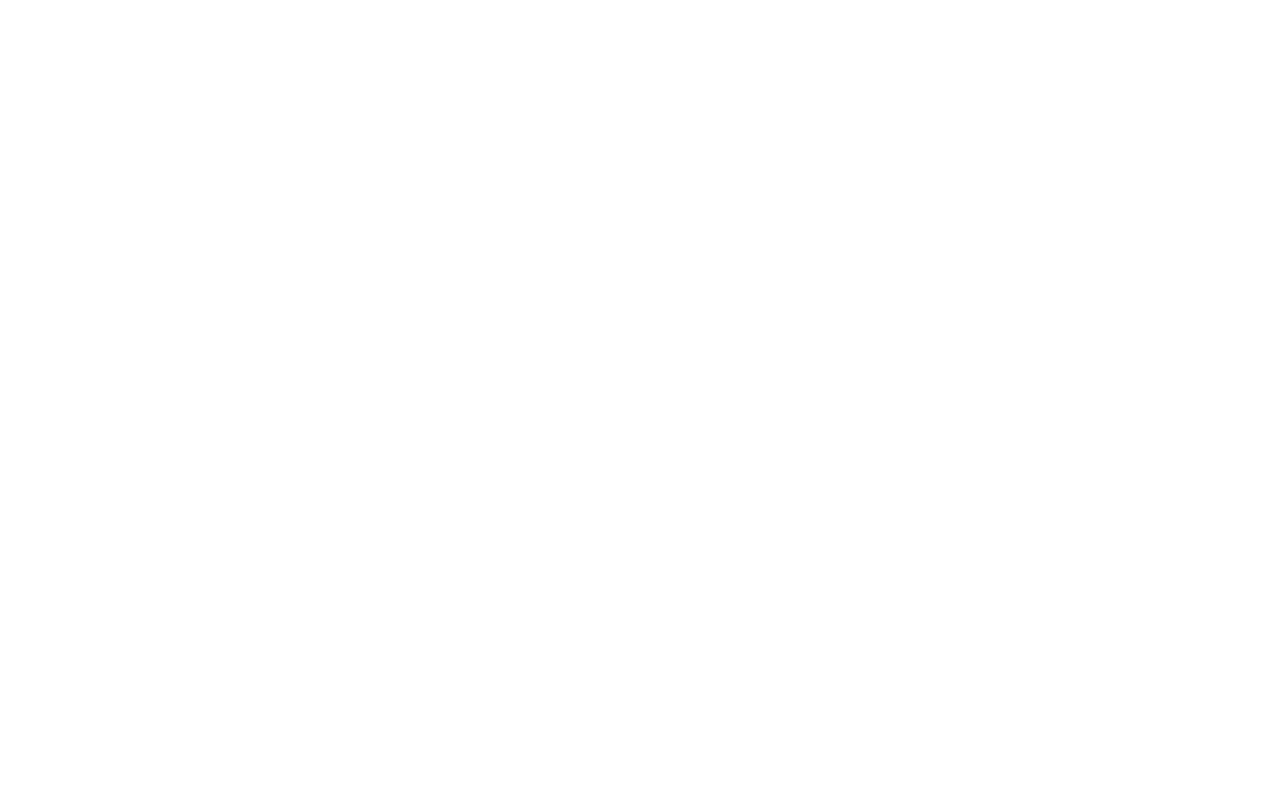
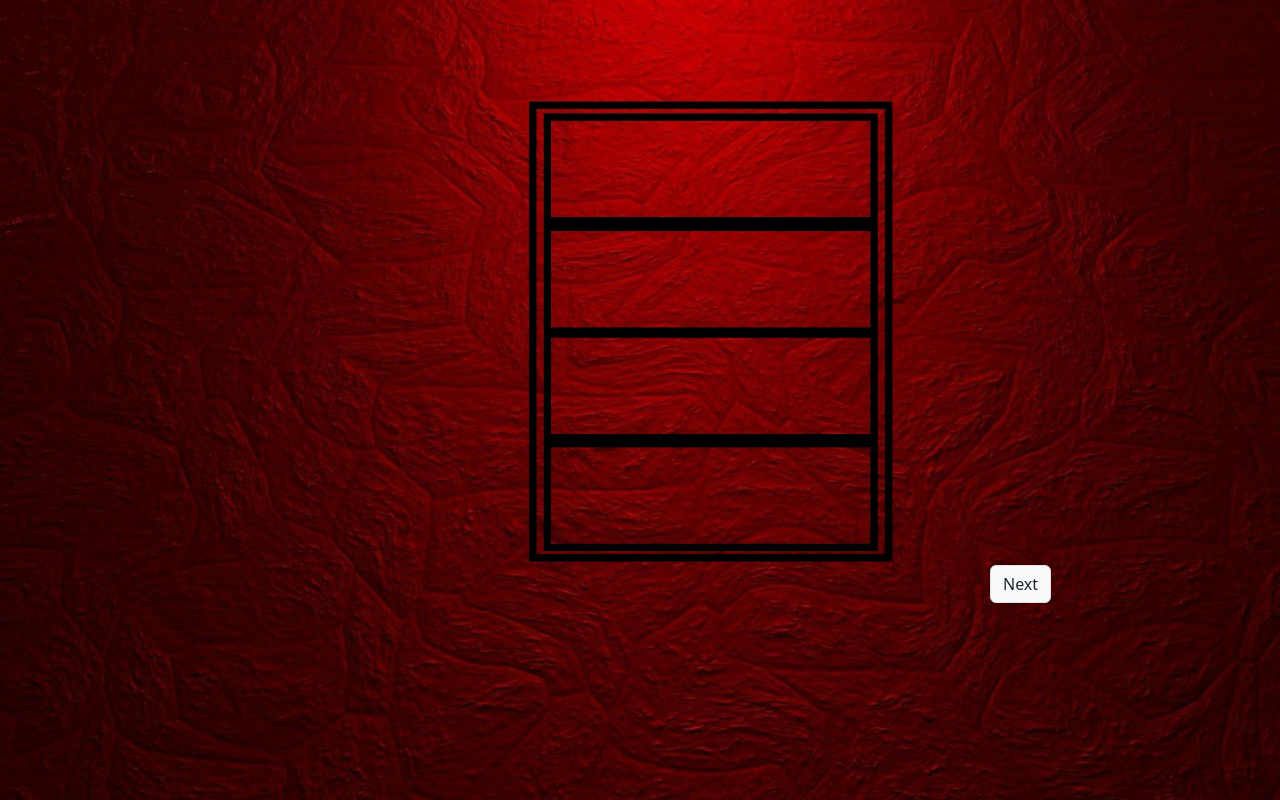
Before and after one commit to mikhailgutsu/DB_Project, a React (Create React App) app in the folder DB_Project/FrontEnd/: page /welcome in a window 1280 px wide. Before the commit this address had no page. Built offline with nearby package versions, Linux system fonts and the light colour scheme.

Commit message:
Welcome page

```diff
--- a/DB_Project/FrontEnd/src/App.js
+++ b/DB_Project/FrontEnd/src/App.js
@@ -3,6 +3,7 @@
 import {BrowserRouter, Routes, Route} from 'react-router-dom'
 import Signup from './Signup'
 import Home from './Home'
+import Welcome from "./Welcome";
 
 function App()
 {
@@ -12,6 +13,7 @@
           <Route path='/' element={<Login />}></Route>
           <Route path='/signup' element={<Signup />}></Route>
           <Route path='/home' element={<Home />}></Route>
+          <Route path='/welcome' element={<Welcome />}></Route>
         </Routes>
       </BrowserRouter>
   )
--- a/DB_Project/FrontEnd/src/Welcome.js
+++ b/DB_Project/FrontEnd/src/Welcome.js
@@ -1,10 +1,30 @@
 import React from 'react';
 import { Link, useNavigate } from 'react-router-dom'
+import pickImage from "./assets/pickhotel.jpg";
 
 function Welcome()
 {
+    const containerStyle = {
+        background: `url(${pickImage})`,
+        backgroundSize: 'cover',
+        width: '100%',
+        height: '100vh',
+        display: 'flex',
+        justifyContent: 'center', // Центрировать содержимое по горизонтали
+        alignItems: 'center', // Центрировать содержимое по вертикали
+        flexDirection: 'column', // Разместить элементы вертикально
+    };
 
+    const buttonStyle = {
+        position: 'absolute',
+        top: '565px',
+        left: '990px',
+    };
 
-
+    return (
+        <div style={containerStyle}>
+            <Link to="/Welcome" className='btn btn-default border bg-light text-decoration-none' style={buttonStyle}> Next </Link>
+        </div>
+    );
 }
 export default Welcome;
```
Also changed, not shown: DB_Project/FrontEnd/src/assets/pick2.jpg (added), DB_Project/FrontEnd/src/assets/pickhotel.jpg (added).
